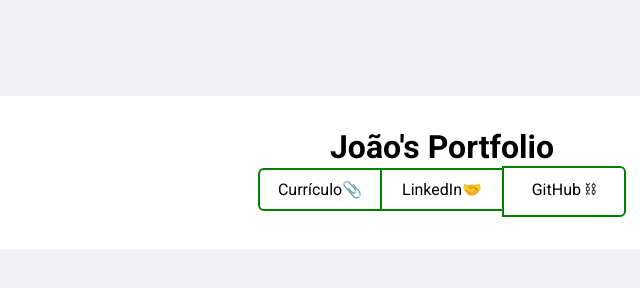
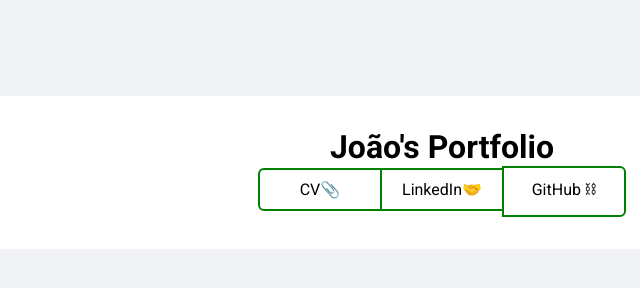
Before and after one commit to jhgarcia0/joaohenrique, a plain HTML site: page index.html in a window 1280 px wide. Shown: the full height of the page, 198-838 px from the left. Drawn offline with Linux system fonts and the light colour scheme.

Commit message:
alterações no curriculo e site

```diff
--- a/index.html
+++ b/index.html
@@ -23,7 +23,7 @@
 <body>
     <div id = 'content-wrapper'>
         <h1>João's Portfolio</h1>
-        <p><a id= "cvAnchor" href="source\João Henrique Garcia CV.docx" Download>Currículo&#128206;</a><a id= "linkedinAnchor" href="https://www.linkedin.com/in/jo%C3%A3o-henrique-a166641b7">LinkedIn🤝</a><a id="gitAnchor" href="https://github.com/jhgarcia0" target="_blank">&#160;GitHub &#9939;&#160;</a></p>
+        <p><a id= "cvAnchor" href="source\João Henrique Garcia CV.docx" Download>CV&#128206;</a><a id= "linkedinAnchor" href="https://www.linkedin.com/in/jo%C3%A3o-henrique-a166641b7">LinkedIn🤝</a><a id="gitAnchor" href="https://github.com/jhgarcia0" target="_blank">&#160;GitHub &#9939;&#160;</a></p>
     </div>
 </body>
 </html>
--- a/style.css
+++ b/style.css
@@ -45,7 +45,7 @@ a:hover, a:active {
     background-color: green;
     color: white;
 }
-@media screen and (max-width: 566px) {
+@media screen and (max-width: 720px) {
     #content-wrapper{
         margin: 1rem;
     }
```
Also changed, not shown: 1 other file.
